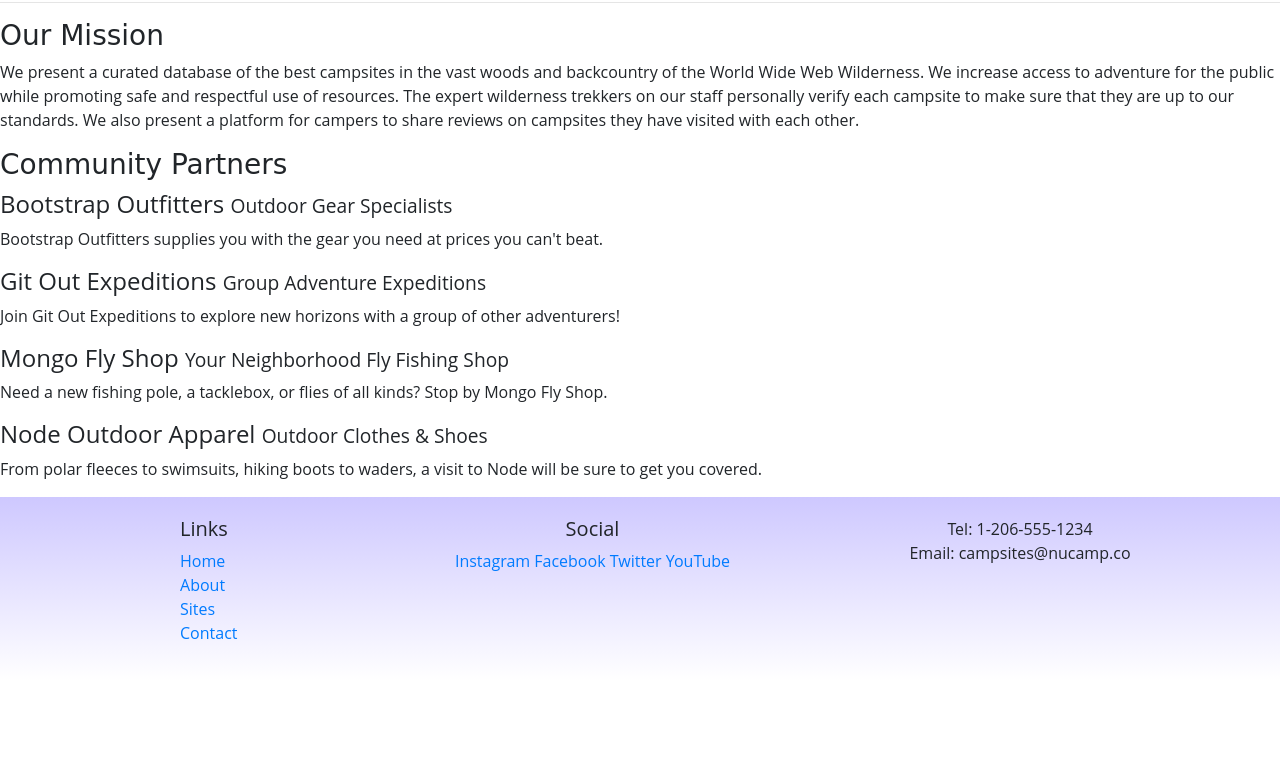
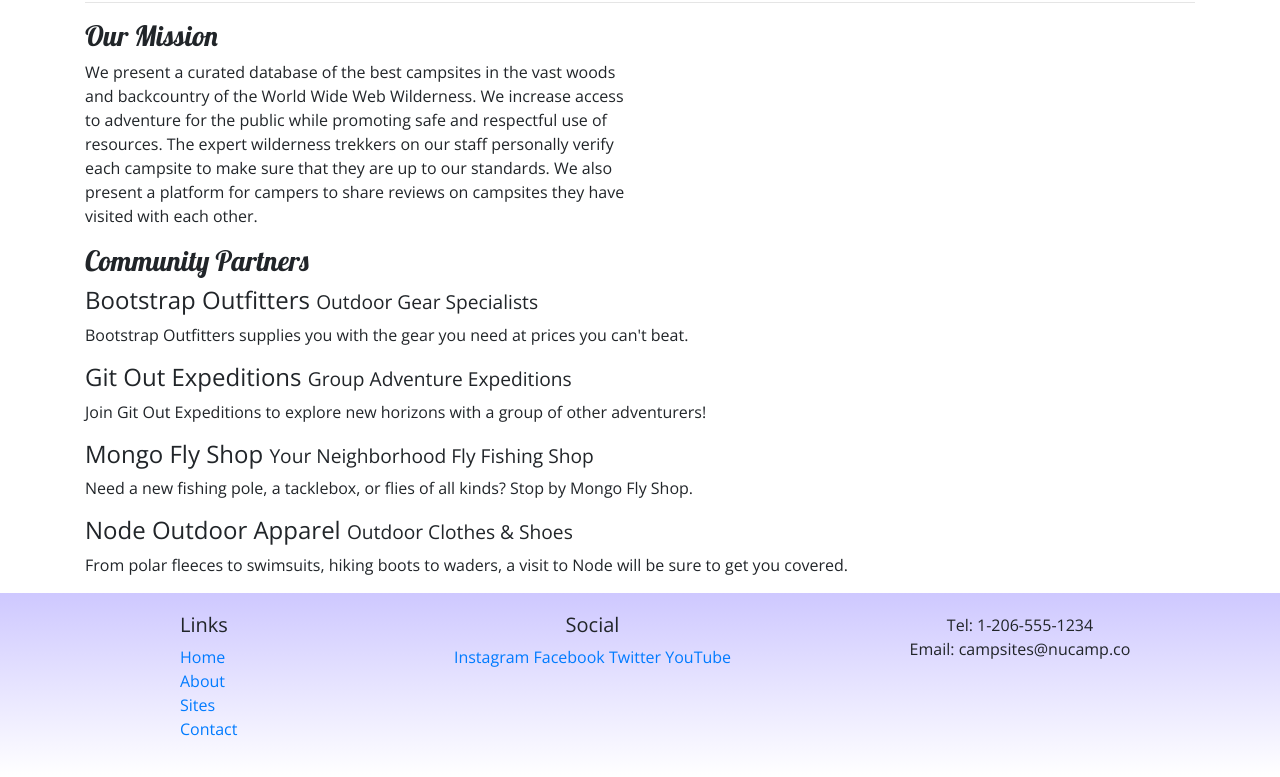
Before and after one commit to Ryan9087/NucampFolder, a website: page aboutus.html in a window 1280 px wide. Shown: the part 247-1024 px from the top of the page. Before the commit the page ends 928 px from the top, so only its background shows below. Drawn offline with nearby package versions, Linux system fonts and the light colour scheme.

Commit message:
after week 1 workshop

```diff
--- a/aboutus.html
+++ b/aboutus.html
@@ -5,11 +5,14 @@
     <!-- Required meta tags always come first -->
     <meta charset="utf-8" />
     <meta name="viewport" content="width=device-width, initial-scale=1" />
-    <link rel="stylesheet" href="https://stackpath.bootstrapcdn.com/bootstrap/4.3.1/css/bootstrap.min.css" integrity="sha384-ggOyR0iXCbMQv3Xipma34MD+dH/1fQ784/j6cY/iJTQUOhcWr7x9JvoRxT2MZw1T" crossorigin="anonymous">
-    <script src="https://code.jquery.com/jquery-3.3.1.slim.min.js" integrity="sha384-q8i/X+965DzO0rT7abK41JStQIAqVgRVzpbzo5smXKp4YfRvH+8abtTE1Pi6jizo" crossorigin="anonymous"></script>
-    <script src="https://cdnjs.cloudflare.com/ajax/libs/popper.js/1.14.7/umd/popper.min.js" integrity="sha384-UO2eT0CpHqdSJQ6hJty5KVphtPhzWj9WO1clHTMGa3JDZwrnQq4sF86dIHNDz0W1" crossorigin="anonymous"></script>
-    <script src="https://stackpath.bootstrapcdn.com/bootstrap/4.3.1/js/bootstrap.min.js" integrity="sha384-JjSmVgyd0p3pXB1rRibZUAYoIIy6OrQ6VrjIEaFf/nJGzIxFDsf4x0xIM+B07jRM" crossorigin="anonymous"></script>
-    <link rel="stylesheet" href="style/styles.css">
+        <!-- Bootstrap CSS -->
+        <link rel="stylesheet" href="node_modules/bootstrap/dist/css/bootstrap.min.css" />
+
+        <link rel="stylesheet" href="https://fonts.googleapis.com/css?family=Lobster|Open+Sans" />
+
+        <link rel="stylesheet" href="css/styles.css" />
+
+
     <title>NuCamp: A Better Way To Camp</title>
 </head>
 
@@ -26,32 +29,32 @@
         </div>
     </header>
 
-    <div>
-        <div>
-            <div>
+    <div class="container">
+        <div class="row">
+            <div class="col">
                <h2>About Us</h2>
                <hr />
             </div>
         </div>
 
-        <div>
-            <div>
+        <div class="row">
+            <div class="col-sm-6">
                 <h3>Our Mission</h3>
                 <p>We present a curated database of the best campsites in the vast woods and backcountry of the World Wide Web Wilderness. We increase access to adventure for the public while promoting safe and respectful use of resources. The expert wilderness trekkers on our staff personally verify each campsite to make sure that they are up to our standards. We also present a platform for campers to share reviews on campsites they have visited with each other.</p>
             </div>
         </div>
 
-        <div>
-            <div>
+        <div class="row">
+            <div class="col">
                 <h3>Community Partners</h3>
                 <h4>Bootstrap Outfitters <small>Outdoor Gear Specialists</small></h4>
-                <p>Bootstrap Outfitters supplies you with the gear you need at prices you can't beat.</p>
+                <p class="d-none d-sm-block">Bootstrap Outfitters supplies you with the gear you need at prices you can't beat.</p>
                 <h4>Git Out Expeditions <small>Group Adventure Expeditions</small></h4>
-                <p>Join Git Out Expeditions to explore new horizons with a group of other adventurers!</p>
+                <p class="d-none d-sm-block">Join Git Out Expeditions to explore new horizons with a group of other adventurers!</p>
                 <h4>Mongo Fly Shop <small>Your Neighborhood Fly Fishing Shop</small></h4>
-                <p>Need a new fishing pole, a tacklebox, or flies of all kinds? Stop by Mongo Fly Shop.</p>
+                <p class="d-none d-sm-block">Need a new fishing pole, a tacklebox, or flies of all kinds? Stop by Mongo Fly Shop.</p>
                 <h4>Node Outdoor Apparel <small>Outdoor Clothes & Shoes</small></h4>
-                <p>From polar fleeces to swimsuits, hiking boots to waders, a visit to Node will be sure to get you covered.</p>
+                <p class="d-none d-sm-block">From polar fleeces to swimsuits, hiking boots to waders, a visit to Node will be sure to get you covered.</p>
             </div>
         </div>
     </div>
@@ -82,7 +85,9 @@
            </div>
         </div>
     </footer>
-
+    <script src="node_modules/jquery/dist/jquery.slim.min.js"></script>
+    <script src="node_modules/popper.js/dist/umd/popper.min.js"></script>
+    <script src="node_modules/bootstrap/dist/js/bootstrap.min.js"></script>
 </body>
 
 </html>
```
Also changed, not shown: index.html (+3 -3 lines).
